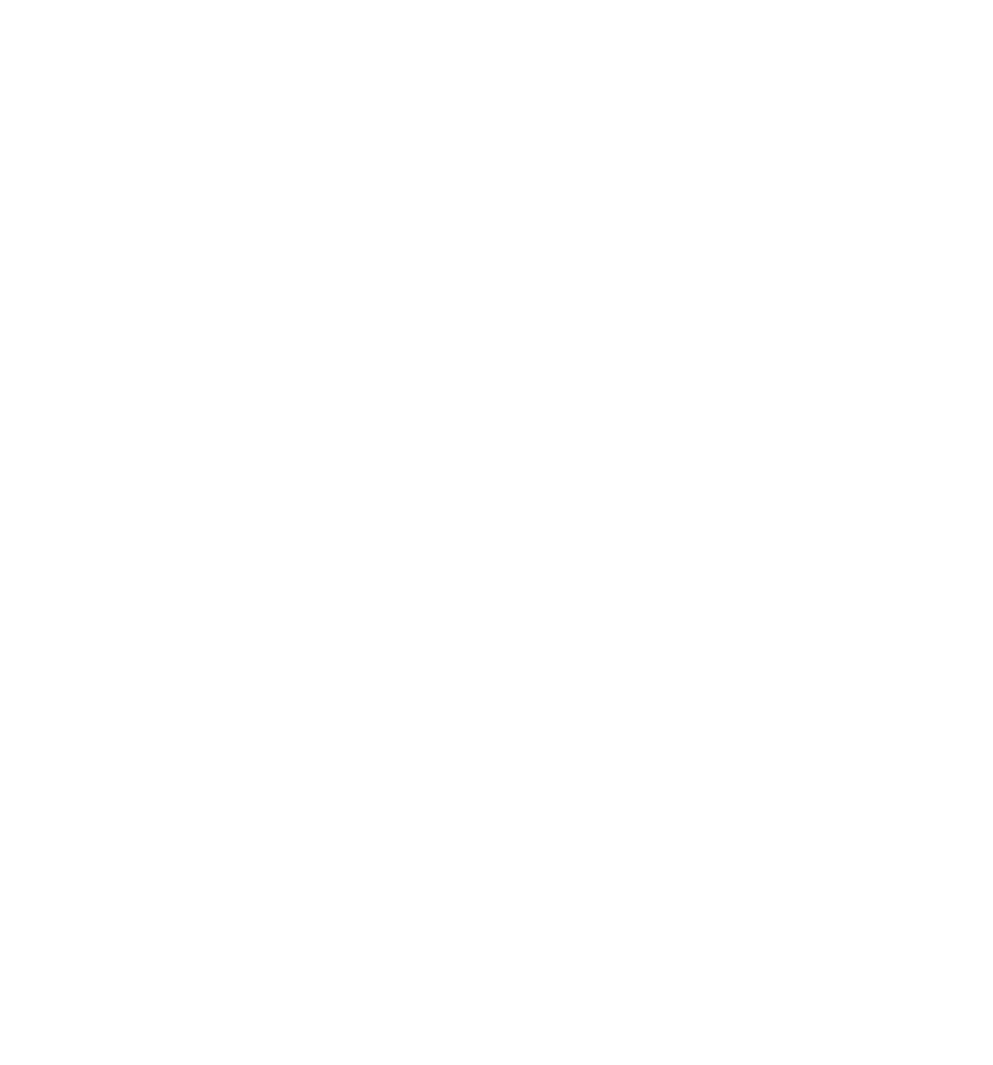
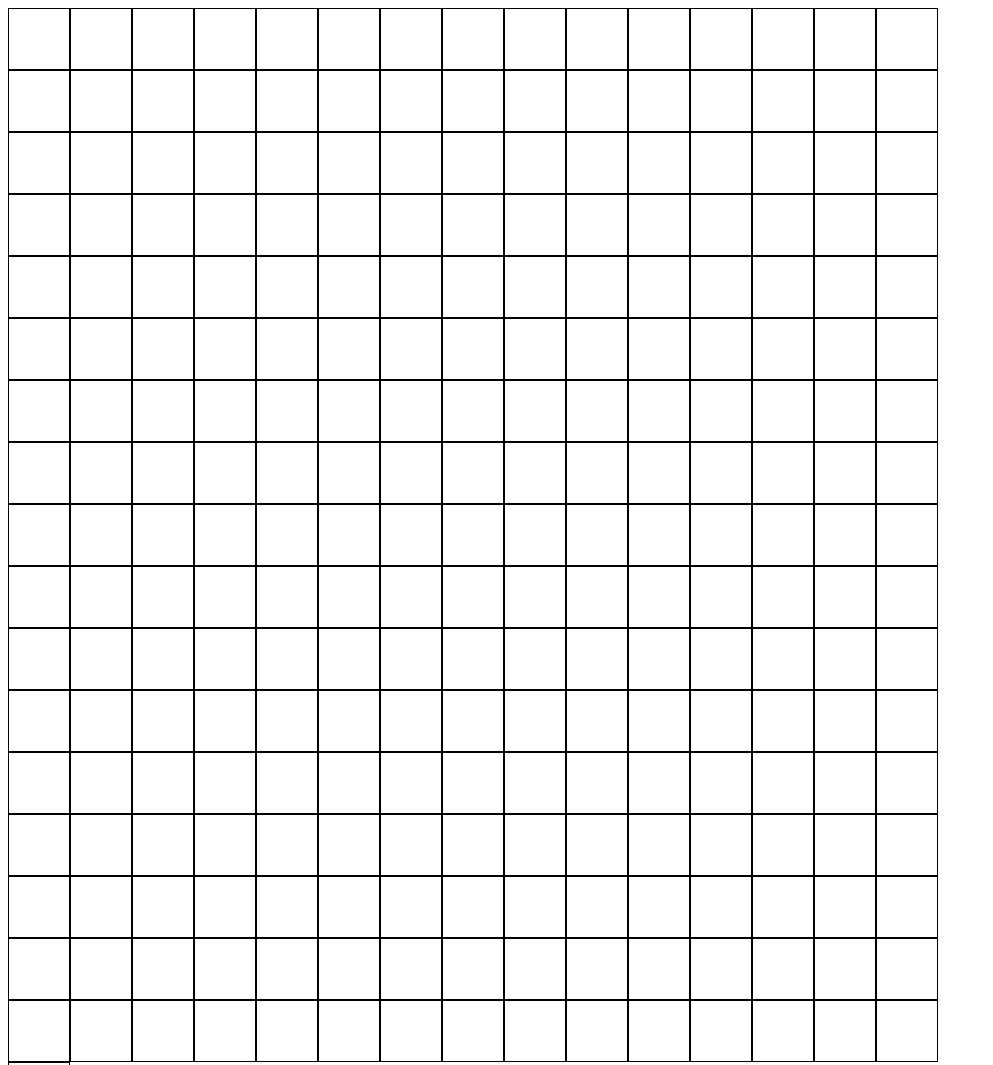
Before and after one commit to linmicarm/top, a plain HTML site: page etchASketch/index.html in a window 1280 px wide. Shown: the top 1065 px of the page, without its empty margins (0-993 px from the left). Before the commit the page ends 800 px from the top, so only its background shows below. Drawn offline with Linux system fonts and the light colour scheme.

Commit message:
made squares visible

```diff
--- a/etchASketch/index.html
+++ b/etchASketch/index.html
@@ -4,11 +4,11 @@
     <meta charset="UTF-8" />
     <meta name="viewport" content="width=device-width, initial-scale=1.0" />
     <title>Document</title>
+    <link rel="stylesheet" href="style.css" />
   </head>
 
   <body>
-    <div id="container">
-      <div id="sketch"></div>
-    </div>
+    <div id="container"></div>
+    <script src="script.js"></script>
   </body>
 </html>
--- /dev/null
+++ b/etchASketch/script.js
@@ -0,0 +1,11 @@
+const container = document.querySelector("#container");
+
+function createGrid(size) {
+  for (let i = 0; i < size * size; i++) {
+    const square = document.createElement("div");
+    square.classList.add("square");
+    container.appendChild(square);
+  }
+}
+
+createGrid(16);
--- /dev/null
+++ b/etchASketch/style.css
@@ -0,0 +1,13 @@
+#container {
+  height: 960px;
+  width: 960px;
+  display: flex;
+  flex-wrap: wrap;
+}
+
+.square {
+  height: 60px;
+  width: 60px;
+  border: 1px solid black;
+  background-color: white;
+}
```
